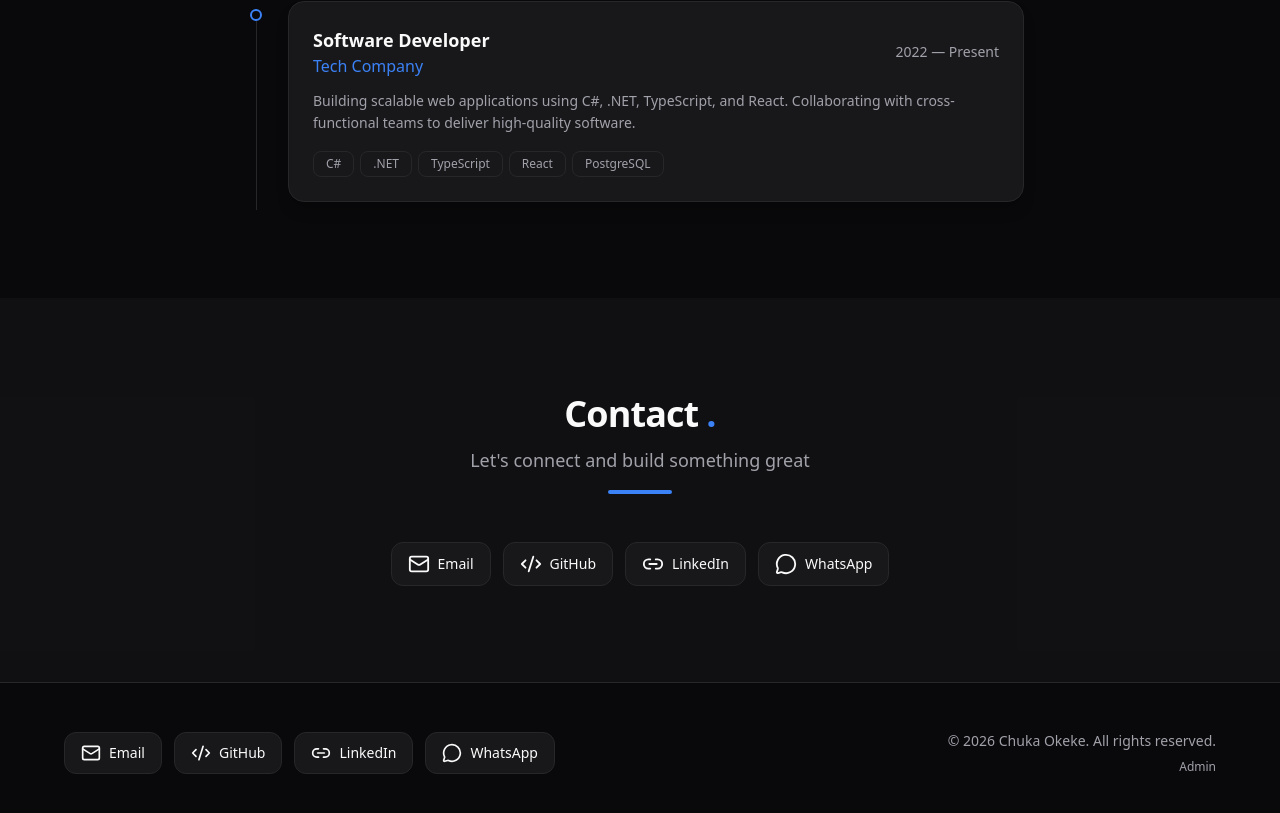
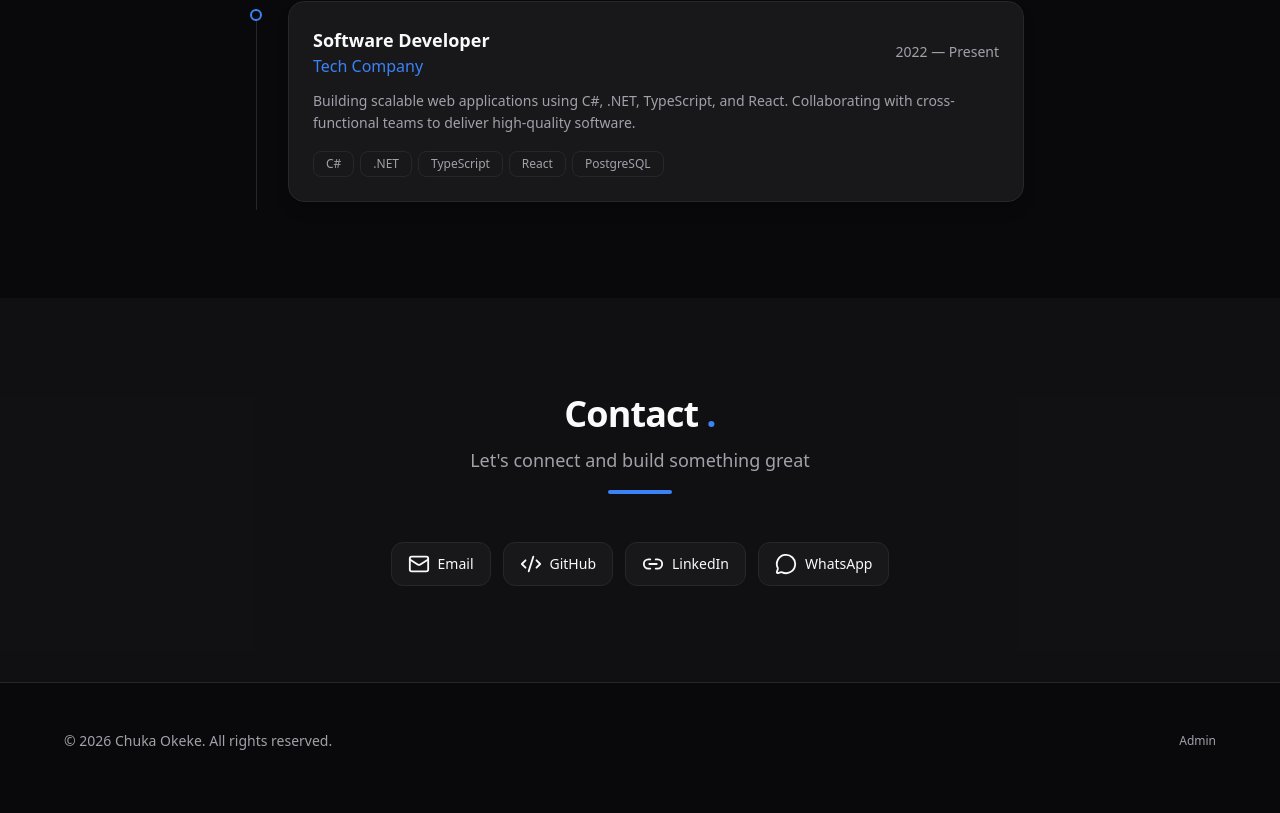
Before and after one commit to okekechuks/Portfolio, a Next.js app: page / in a window 1280 px wide. Shown: the part 2652-3465 px from the top of the page. Built offline with nearby package versions, Linux system fonts and the light colour scheme; no server answers.

Commit message:
footer rework

```diff
--- a/src/app/api/uploads/image/route.ts
+++ b/src/app/api/uploads/image/route.ts
@@ -116,4 +116,3 @@ export async function POST(request: NextRequest) {
     return jsonError(message, 500);
   }
 }
-utti
--- a/src/app/page.tsx
+++ b/src/app/page.tsx
@@ -44,7 +44,7 @@ export default function HomePage() {
         </div>
       </section>
 
-      <Footer socials={socials} name={siteSettings.name} />
+      <Footer name={siteSettings.name} />
     </main>
   );
 }
--- a/src/components/Footer.tsx
+++ b/src/components/Footer.tsx
@@ -1,27 +1,22 @@
 "use client";
 
-import type { SocialLink } from "@/types";
-import { SocialLinks, AdminLink } from "@/components/SocialLinks";
+import { AdminLink } from "@/components/SocialLinks";
 
 interface FooterProps {
-  socials: SocialLink[];
   name: string;
 }
 
-export function Footer({ socials, name }: FooterProps) {
+export function Footer({ name }: FooterProps) {
   const year = new Date().getFullYear();
 
   return (
     <footer className="border-t border-border py-12 px-4 sm:px-6 lg:px-8">
       <div className="mx-auto max-w-6xl">
-        <div className="flex flex-col items-center gap-6 sm:flex-row sm:justify-between">
-          <SocialLinks socials={socials} />
-          <div className="flex flex-col items-center gap-2 sm:items-end">
-            <p className="text-sm text-muted">
-              &copy; {year} {name}. All rights reserved.
-            </p>
-            <AdminLink />
-          </div>
+        <div className="flex flex-col items-center gap-2 sm:flex-row sm:justify-between">
+          <p className="text-sm text-muted">
+            &copy; {year} {name}. All rights reserved.
+          </p>
+          <AdminLink />
         </div>
       </div>
     </footer>
```
